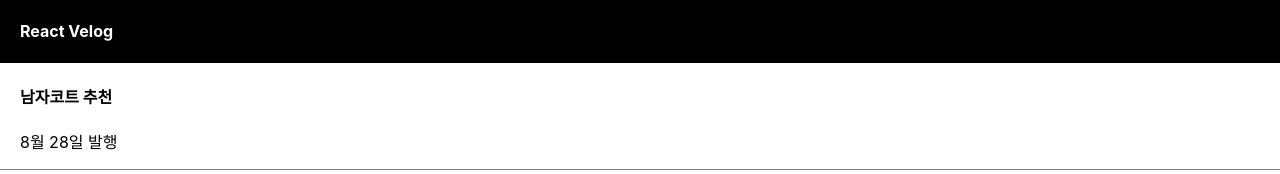
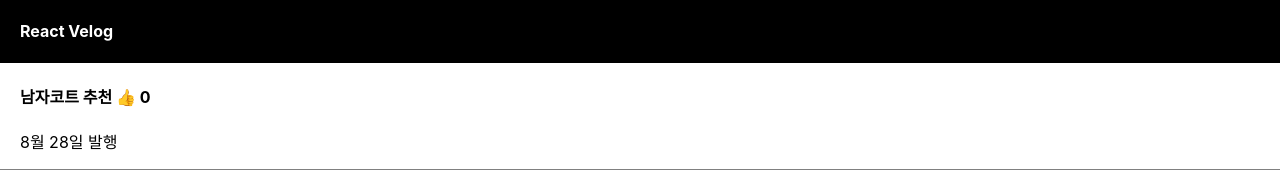
Before and after one commit to gunggme/CodingApple_React, a React (Create React App) app: page / in a window 1280 px wide. Shown: the top 174 px of the page. Built offline with nearby package versions, Linux system fonts and the light colour scheme.

Commit message:
코딩애플 3강 시청 완료

```diff
--- a/src/App.js
+++ b/src/App.js
@@ -1,3 +1,5 @@
+/* eslint-disable */
+
 import logo from './logo.svg';
 import './App.css';
 import { useState } from 'react';
@@ -5,7 +7,8 @@ import { useState } from 'react';
 function App() {
 
   let post = '오늘의 일기 작성';
-  let [text, setText1] = useState(['남자코트 추천', '강남 우동맛짐', '리액트 독학'])
+  let [text, setText] = useState(['남자코트 추천', '강남 우동맛짐', '리액트 독학'])
+  let [like, setLike] = useState(0);
 
   return (
     <div className="App">
@@ -15,7 +18,7 @@ function App() {
         </h4>
       </div>
       <div className='list'>
-        <h4>{ text[0] }</h4>
+        <h4>{ text[0] } <span onClick={ ()=>{setLike(like+1)}  }>👍</span> {like} </h4>
         <p>8월 28일 발행</p>
       </div>
       <div className='list'>
```
